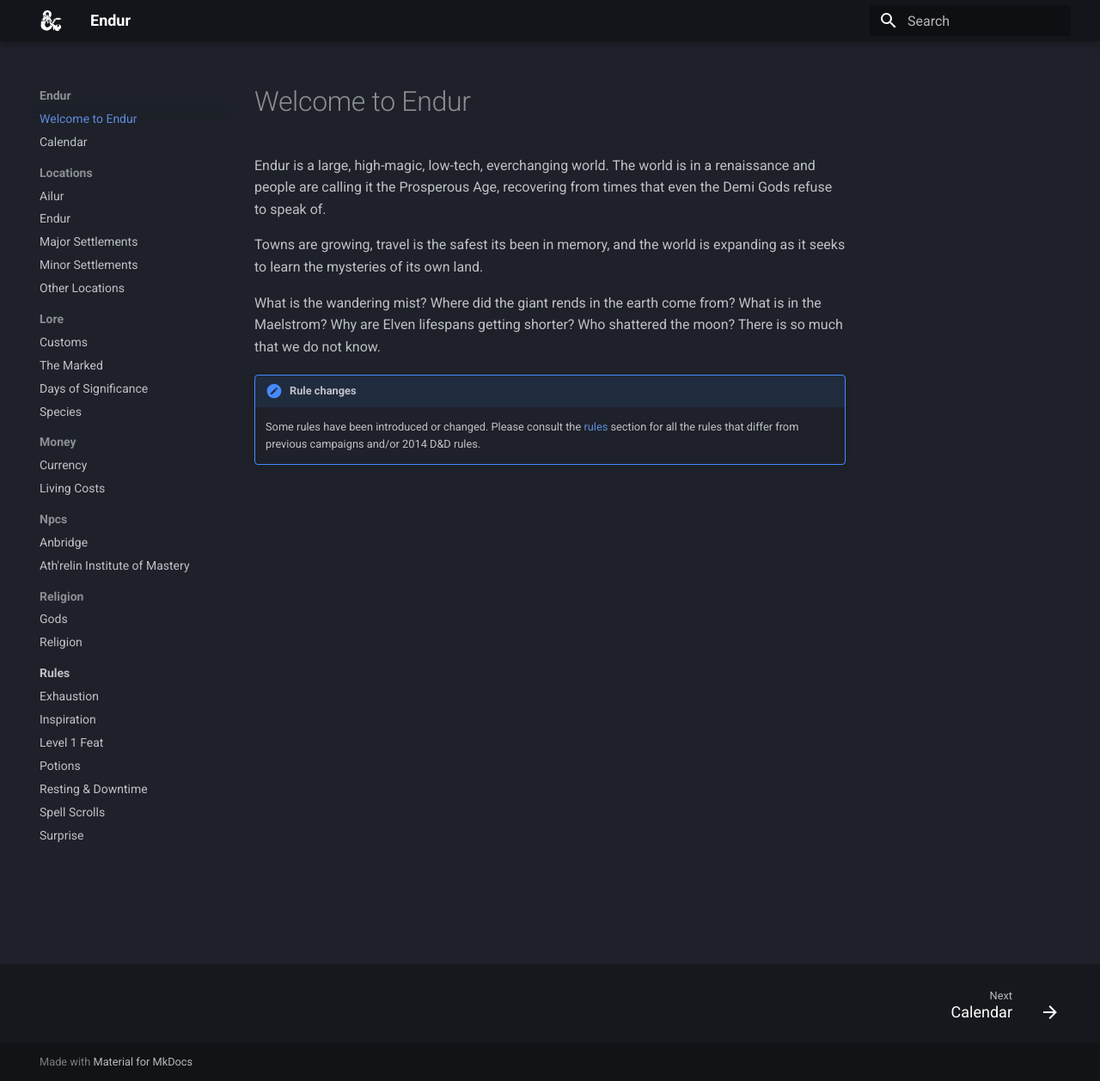
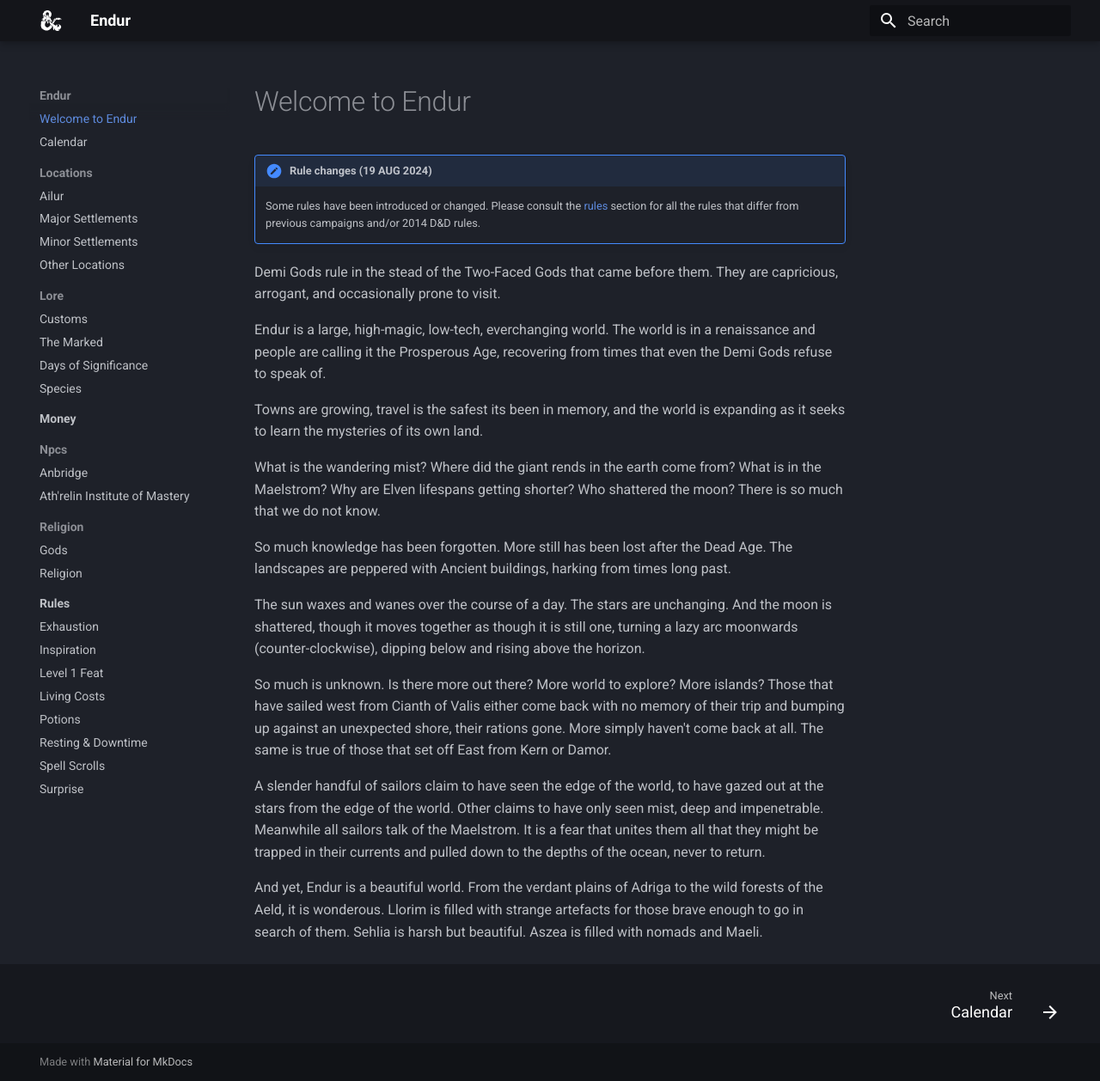
Before and after one commit to NeedsMoreGrey/DND, an MkDocs documentation site: the page built from docs/index.md, in a window 1280 px wide and 1258 px high. Shown: the whole window at 86% size. Built offline with MkDocs 1.6.1 and Material for MkDocs 9.7.7, drawn with Linux system fonts in a browser that asks for light colours.

Commit message:
More changes

```diff
--- a/docs/index.md
+++ b/docs/index.md
@@ -1,4 +1,10 @@
 # Welcome to Endur
+
+!!! note "Rule changes (19 AUG 2024)"
+
+    Some rules have been introduced or changed. Please consult the [rules](/rules) section for all the rules that differ from previous campaigns and/or 2014 D&D rules.
+
+Demi Gods rule in the stead of the Two-Faced Gods that came before them. They are capricious, arrogant, and occasionally prone to visit.
 
 Endur is a large, high-magic, low-tech, everchanging world. The world is in a renaissance and people are calling it the Prosperous Age, recovering from times that even the Demi Gods refuse to speak of.
 
@@ -6,6 +12,12 @@ Towns are growing, travel is the safest its been in memory, and the world is exp
 
 What is the wandering mist? Where did the giant rends in the earth come from? What is in the Maelstrom? Why are Elven lifespans getting shorter? Who shattered the moon? There is so much that we do not know.
 
-!!! note "Rule changes"
+So much knowledge has been forgotten. More still has been lost after the Dead Age. The landscapes are peppered with Ancient buildings, harking from times long past.
 
-    Some rules have been introduced or changed. Please consult the [rules](/rules) section for all the rules that differ from previous campaigns and/or 2014 D&D rules.
+The sun waxes and wanes over the course of a day. The stars are unchanging. And the moon is shattered, though it moves together as though it is still one, turning a lazy arc moonwards (counter-clockwise), dipping below and rising above the horizon.
+
+So much is unknown. Is there more out there? More world to explore? More islands? Those that have sailed west from Cianth of Valis either come back with no memory of their trip and bumping up against an unexpected shore, their rations gone. More simply haven't come back at all. The same is true of those that set off East from Kern or Damor.
+
+A slender handful of sailors claim to have seen the edge of the world, to have gazed out at the stars from the edge of the world. Other claims to have only seen mist, deep and impenetrable. Meanwhile all sailors talk of the Maelstrom. It is a fear that unites them all that they might be trapped in their currents and pulled down to the depths of the ocean, never to return.
+
+And yet, Endur is a beautiful world. From the verdant plains of Adriga to the wild forests of the Aeld, it is wonderous. Llorim is filled with strange artefacts for those brave enough to go in search of them. Sehlia is harsh but beautiful. Aszea is filled with nomads and Maeli.
```
Also changed, not shown: docs/locations/endur.md (deleted, +0 -14 lines), docs/rules/living.md (renamed from docs/money/living.md, +1 -1 lines), docs/money/index.md (renamed from docs/money/currency.md).
